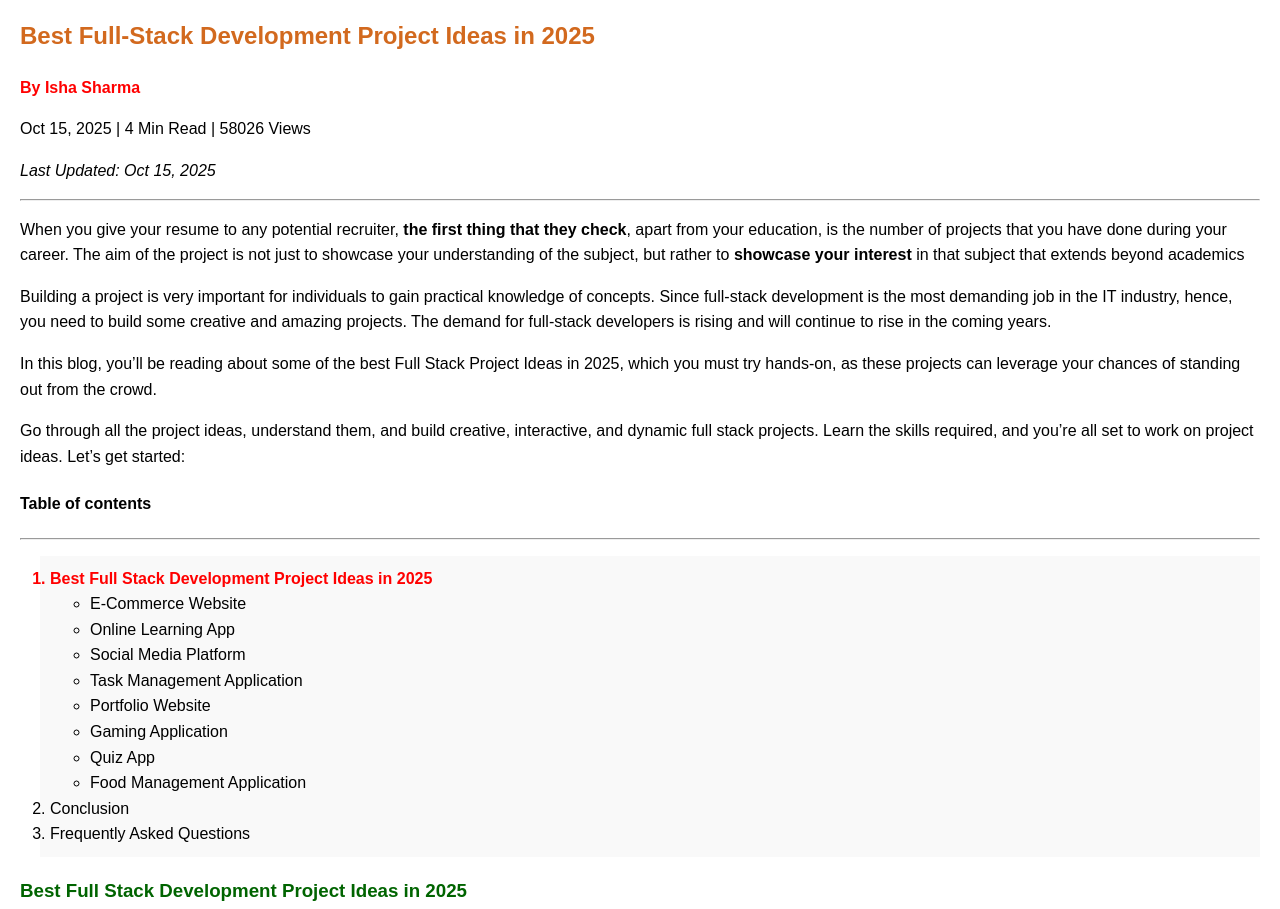
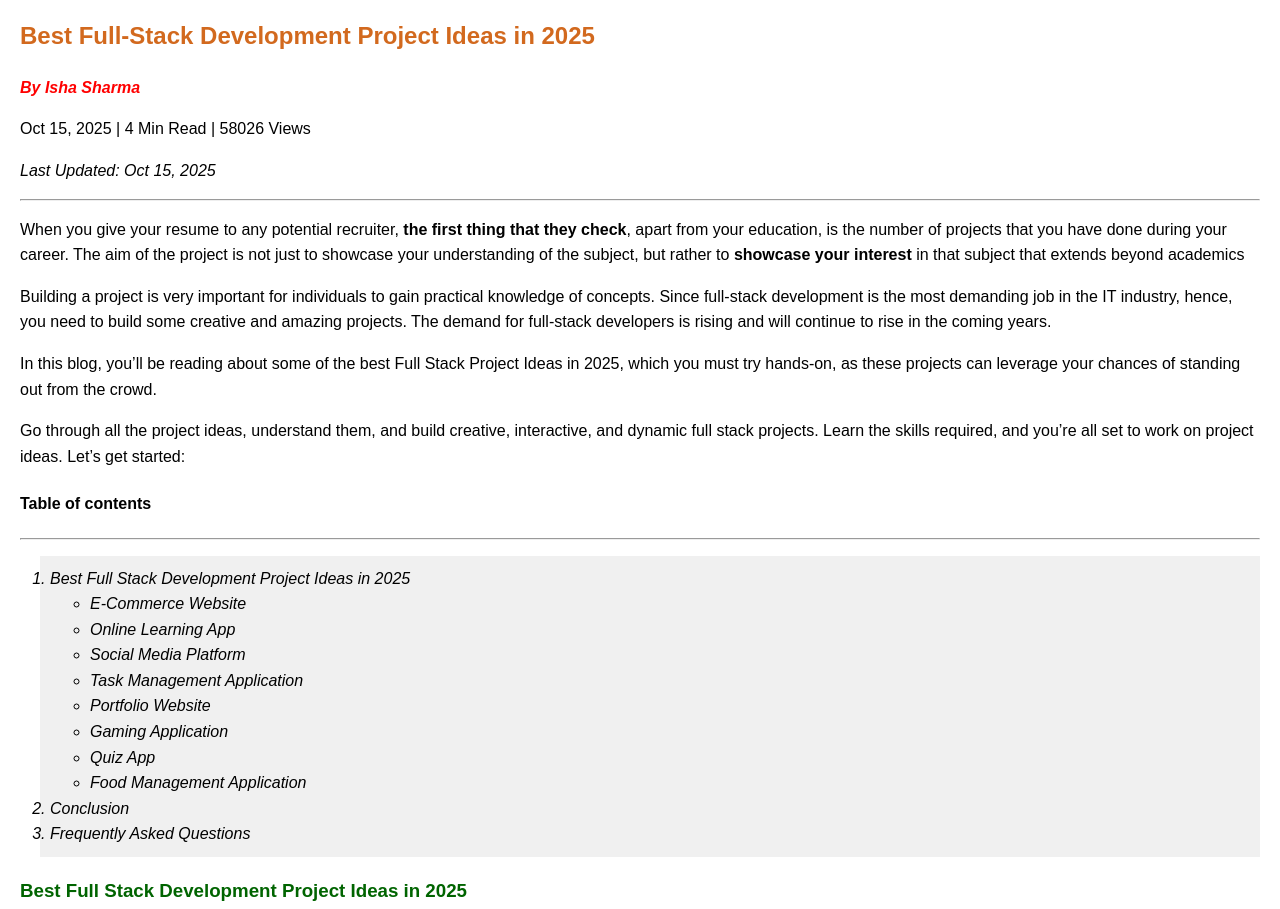
Before and after one commit to kalimuthu4978/my-work, a plain HTML site: page HTML CSS BASCIS/index.html in a window 1280 px wide. Shown: the part 357-1266 px from the top of the page. Drawn offline with Linux system fonts and the light colour scheme.

```diff
--- /dev/null
+++ b/HTML CSS BASCIS/index.css
@@ -0,0 +1,48 @@
+/* external css file */
+/* class selector */
+.italic {
+    font-style: italic;
+}
+/* id selector */
+#author {
+    font-weight: bold;
+}
+ /* internal  styling */
+ol {
+    margin-left: 20px;
+    background-color: #f9f9f9;
+    padding: 10px;
+    text-underline-position: under;
+}
+
+/*
+    From highest to lowest
+    precedence order:
+    1. inline style
+    2. internal css
+    3. external css
+
+    if we apply inline, internal and external css to the same element,
+    then inline style will take highest precedence
+
+    in index.html, for autor id, we have applied all internal and inline styles,
+    so the text will take inline one and apply that css property
+
+    WRT the selector
+        1. ID selector
+            Example: #author
+        2. Class selector
+            Example: .italic
+        3. Element selector
+            Example: ol
+    ID selector has highest precedence.
+
+    if we need to change the priority, we can use !important keyword
+    Example:
+        #author {
+            font-weight: bold !important;
+        }
+    if we use !important in internal css for author id,
+    then it will take precedence over inline style
+    it is not recommended to use !important, since it makes debugging difficult
+*/
--- a/index.html
+++ b/HTML CSS BASCIS/index.html
@@ -2,6 +2,7 @@
 <html>
     <head>
         <title>class session</title>
+        <link rel = stylesheet href = "index.css" />
         <!-- internal styling -->
         <style>
             /* selector */
@@ -24,10 +25,7 @@
                 margin-bottom: 15px;
             }
             ol {
-                margin-left: 20px;
-                background-color: #f9f9f9;
-                padding: 10px;
-                text-underline-position: under;
+                background-color: #f0f0f0;
             }
             /* class selector */
             .highlight {
@@ -49,7 +47,7 @@
         <img src="./MainImage.jpg" width = "500" />
         <!-- inline styling -->
         <h2 style="color: chocolate;">Best Full-Stack Development Project Ideas in 2025</h2>
-        <p id = "author">By Isha Sharma</p>
+        <p id = "author" class="italic">By Isha Sharma</p>
         <p>Oct 15, 2025 | 4 Min Read | 58026 Views</p>
         <p> <i>Last Updated: Oct 15, 2025</i></p>
         <hr />
@@ -60,8 +58,8 @@
 
         <h4>Table of contents</h4>
         <hr />
-        <ol>
-            <li id ="author"> Best Full Stack Development Project Ideas in 2025</li>
+        <ol class="italic">
+            <li> Best Full Stack Development Project Ideas in 2025</li>
                 <ul type="circle">
                     <li>E-Commerce Website</li>
                     <li>Online Learning App</li>
--- /dev/null
+++ b/Tailwind CSS/tailwind.css
@@ -0,0 +1,3 @@
+/* tailwind css
+    these are predefined css classes which we can use directly in html elements
+*/
--- a/index.css
+++ /dev/null
@@ -1,14 +0,0 @@
-/* external css file */
-/* class selector */
-.italic {
-    font-style: italic;
-}
-/* id selector */
-#author {
-    font-weight: bold;
-}
- /* internal  styling */
-ol {
-    background-color: lightgray;
-    font-style: italic;
-}
```
Also changed, not shown: HTML CSS BASCIS/MainImage.jpg (renamed from MainImage.jpg), HTML CSS BASCIS/image01.webp (renamed from image01.webp), HTML CSS BASCIS/image02.webp (renamed from image02.webp), HTML CSS BASCIS/image03.webp (renamed from image03.webp), HTML CSS BASCIS/image04.webp (renamed from image04.webp), HTML CSS BASCIS/image05.webp (renamed from image05.webp), HTML CSS BASCIS/image06.webp (renamed from image06.webp), HTML CSS BASCIS/image07.webp (renamed from image07.webp).
